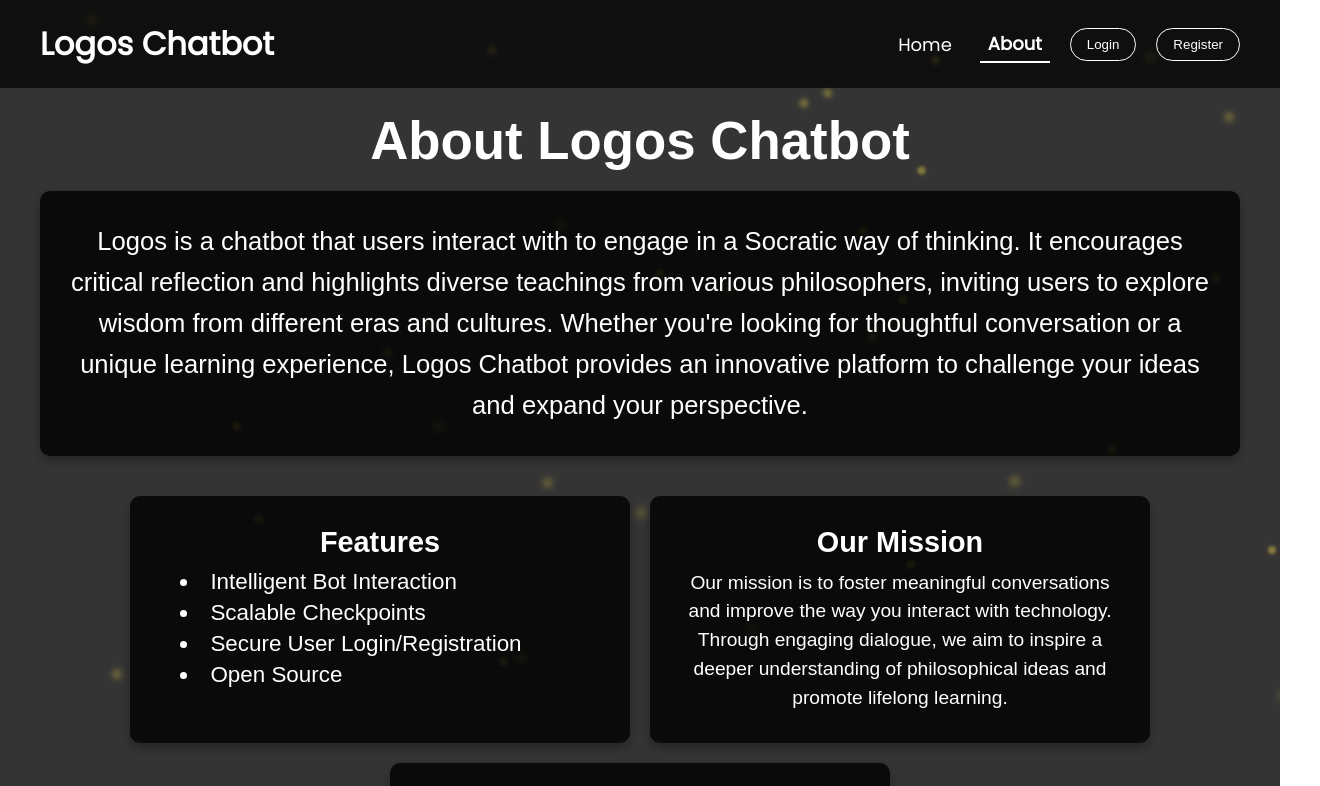
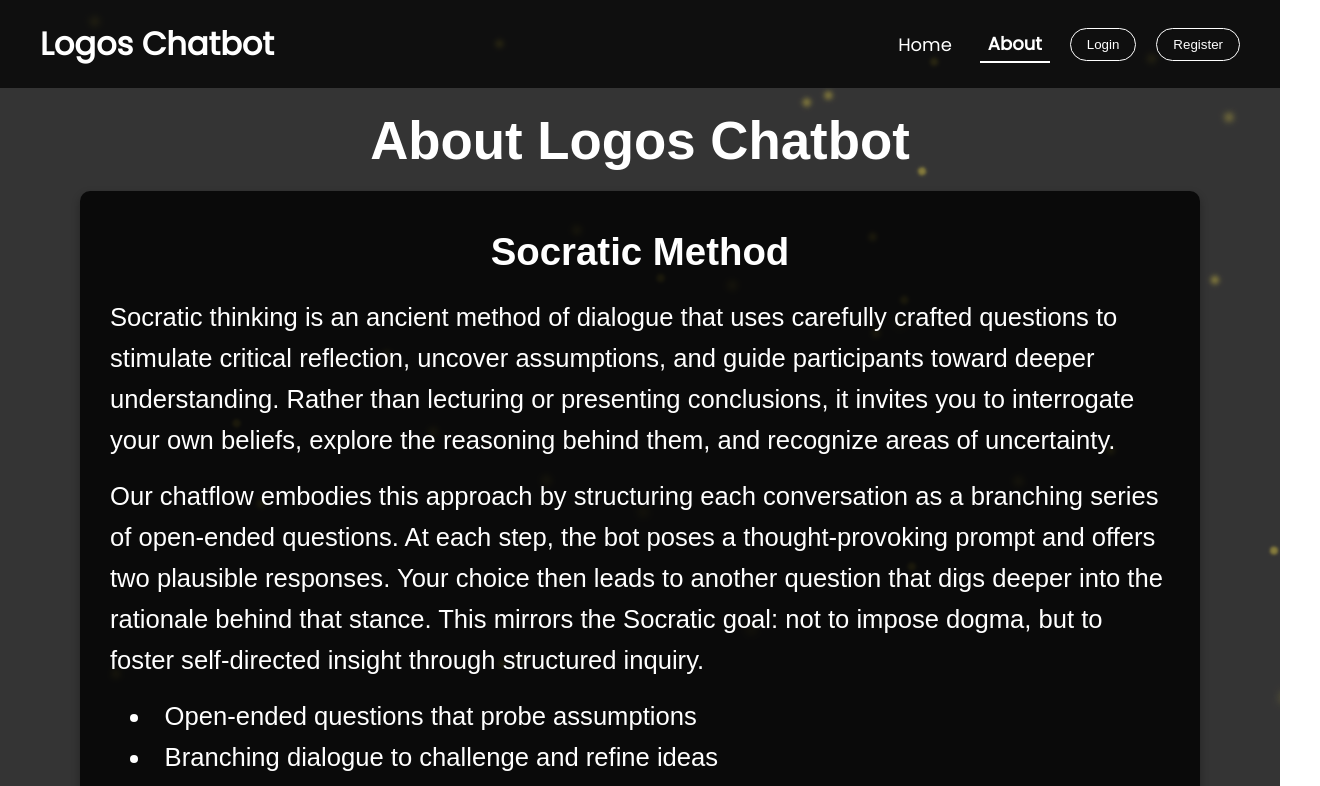
Before and after one commit to dracpak/5030-deep-exploration, a React (Create React App) app in the folder Frontend/: page /about in a window 1280 px wide. Shown: the top 786 px of the page, 1320 px wide, since content can reach past the window. Built offline with nearby package versions, Linux system fonts and the light colour scheme; no server answers.

Commit message:
Implement dialog navigation and IQ tracking in ChatBot; enhance AboutPage with Socratic intro and improve styling in ChatBot CSS.

```diff
--- a/Frontend/src/AboutPage/AboutPage.css
+++ b/Frontend/src/AboutPage/AboutPage.css
@@ -17,17 +17,33 @@
   margin-bottom: 20px;
 }
 
-.intro {
+/* Socratic Inquiry intro */
+.socratic-intro {
   font-size: 1.6rem;
   line-height: 1.6;
   background: rgba(0, 0, 0, 0.8);
   padding: 30px;
   border-radius: 10px;
-  width: 1200px;
+  max-width: 1200px;
+  margin: 0 auto 40px;
   box-shadow: 0 4px 8px rgba(0, 0, 0, 0.3);
-  transition: transform 0.3s ease;
-  margin: auto;
-  margin-bottom: 40px;
+  text-align: left;
+}
+
+.socratic-intro h3 {
+  font-size: 2.4rem;
+  margin-bottom: 15px;
+  text-align: center;
+}
+
+.socratic-intro p {
+  margin-bottom: 15px;
+}
+
+.socratic-intro ul {
+  list-style: disc inside;
+  margin-top: 10px;
+  padding-left: 20px;
 }
 
 .cards-container {
--- a/Frontend/src/AboutPage/AboutPage.jsx
+++ b/Frontend/src/AboutPage/AboutPage.jsx
@@ -5,41 +5,53 @@ const AboutPage = () => {
   return (
     <div className="about-page">
       <h2>About Logos Chatbot</h2>
-      <p className="intro">
-        Logos is a chatbot that users interact with to engage in a Socratic way of thinking.
-        It encourages critical reflection and highlights diverse teachings from various philosophers,
-        inviting users to explore wisdom from different eras and cultures. Whether you're looking for
-        thoughtful conversation or a unique learning experience, Logos Chatbot provides an innovative
-        platform to challenge your ideas and expand your perspective.
-      </p>
+
+      <section id="socratic-section" className="socratic-intro">
+        <h3>Socratic Method</h3>
+        <p>
+          Socratic thinking is an ancient method of dialogue that uses carefully crafted questions to stimulate critical
+          reflection, uncover assumptions, and guide participants toward deeper understanding. Rather than lecturing or
+          presenting conclusions, it invites you to interrogate your own beliefs, explore the reasoning behind them,
+          and recognize areas of uncertainty.
+        </p>
+        <p>
+          Our chatflow embodies this approach by structuring each conversation as a branching series of open-ended questions.
+          At each step, the bot poses a thought-provoking prompt and offers two plausible responses. Your choice then leads
+          to another question that digs deeper into the rationale behind that stance. This mirrors the Socratic goal: not to
+          impose dogma, but to foster self-directed insight through structured inquiry.
+        </p>
+        <ul>
+          <li>Open-ended questions that probe assumptions</li>
+          <li>Branching dialogue to challenge and refine ideas</li>
+          <li>Empowers you to discover insights rather than receive answers</li>
+        </ul>
+      </section>
+
       <div className="cards-container">
         <div className="card">
-          <h3>Features</h3>
+          <h3>Future Improvements</h3>
           <ul>
-            <li>Intelligent Bot Interaction</li>
-            <li>Scalable Checkpoints</li>
-            <li>Secure User Login/Registration</li>
-            <li>Open Source</li>
+            <li>Improved Chat Flow</li>
+            <li>Save Checkpoints</li>
+            <li>Achivement and Statistics</li>
           </ul>
         </div>
         <div className="card">
           <h3>Our Mission</h3>
           <p>
-          Our mission is to foster meaningful conversations and improve the way you interact with technology.
-          Through engaging dialogue, we aim to inspire a deeper understanding of philosophical ideas and promote lifelong learning.
+            Our mission is to foster meaningful conversations and improve the way you interact with technology. Through
+            engaging dialogue, we aim to inspire a deeper understanding of philosophical ideas and promote lifelong learning.
           </p>
         </div>
         <div className="card">
-          <h3>Contributers</h3>
-          <p>
+          <h3>Contributors</h3>
           <ul>
             <li>Michael Boemer</li>
             <li>Davyd Soroka</li>
             <li>Sam Kann</li>
           </ul>
-          </p>
         </div>
-        {/*add more cards as needed */}
+        {/* add more cards as needed */}
       </div>
     </div>
   );
--- a/Frontend/src/ChatBot/ChatBot.css
+++ b/Frontend/src/ChatBot/ChatBot.css
@@ -1,22 +1,39 @@
-/*ChatBot.css */
+/* ChatBot.css */
+
 .chatbot-container {
-    border: 1px solid #ccc;
+  position: fixed;
+  top: 10%;
+  bottom: 15%;
+  left: 15%;
+  right: 15%;
   padding: 20px;
-    border-radius: 10px;
-    background: rgba(0, 0, 0, 0.8);
-    margin: 20px auto;
-    max-width: 1000px;
+  border: 2px solid #ccc;
+  border-radius: 20px;
+  background: rgba(0, 0, 0, 0.9);
+  overflow-y: auto;
 }
 
 .bot-message {
-    font-size: 18px;
+  font-size: 65px;
   margin-bottom: 20px;
+  margin-top: 120px;
+  border: 2px solid #ccc;
+  border-radius: 20px;
+  padding: 40px;
+}
+
+.options {
+  display: flex;
+  flex-wrap: wrap;
+  justify-content: space-between;
+  gap: 10px;
+  margin-top: 120px;
 }
 
 .options button {
-    margin-right: 10px;
-    margin-bottom: 10px;
-    padding: 10px 15px;
+  flex: 0 0 48%;
+  padding: 15px 20px;
+  font-size: 45px;
   border: none;
   background: #007bff;
   color: white;
@@ -32,3 +49,26 @@
   opacity: 0.6;
   cursor: not-allowed;
 }
+
+.iq-bar-container {
+  margin-bottom: 1rem;
+}
+.iq-text {
+  font-weight: bold;
+  margin-bottom: 0.50rem;
+  text-align: center;
+  font-size: 40px;
+}
+.iq-bar {
+  width: 100%;
+  height: 30px;
+  background: #eee;
+  border-radius: 4px;
+  overflow: hidden;
+}
+.iq-fill {
+  height: 100%;
+  background: #4caf50;
+  width: 0;
+  transition: width 0.3s ease;
+}
--- a/Frontend/src/ChatBot/ChatBot.jsx
+++ b/Frontend/src/ChatBot/ChatBot.jsx
@@ -3,15 +3,27 @@ import React, { useState, useEffect, useCallback } from 'react';
 import './ChatBot.css';
 
 const ChatBot = () => {
+  const [dialogId, setDialogId] = useState('dialog1');
+  const [currentStepId, setCurrentStepId] = useState('start');
   const [chatStep, setChatStep] = useState(null);
-  const [currentStepId, setCurrentStepId] = useState("start");
   const [loading, setLoading] = useState(false);
+  const [iq, setIq] = useState(0);
   const API_URL = process.env.REACT_APP_API_URL || "http://localhost:5000";
 
-  // Fetches the chat step from the server
+
+  const dialogs = ['dialog1', 'dialog2', 'dialog3'];
+  const stepsPerDialog = 12;
+  const maxIQ = 200;
+  const normalWeight = dialogs.length * stepsPerDialog - 1;
+  const bonusWeight = dialogs.length * 2;
+  const perStepIQ = maxIQ / (normalWeight + bonusWeight);
+  const bonusIQ = perStepIQ * 2;
+
   const fetchChatStep = useCallback((stepId, choiceIndex) => {
     setLoading(true);
+
     const payload = {
+      dialog_id: dialogId,
       step_id: stepId,
       choice_index: choiceIndex ?? -1
     };
@@ -33,18 +45,50 @@ const ChatBot = () => {
         console.error(err);
         setLoading(false);
       });
-  }, [API_URL]);
+  }, [API_URL, dialogId]);
 
-  // Load initial chat step
+// Load initial chat step
   useEffect(() => {
-    fetchChatStep("start");
+    fetchChatStep('start');
   }, [fetchChatStep]);
 
   // Handle user clicking an option
   const handleOptionClick = (index) => {
-    const nextStep = chatStep.options[index].next;
-    fetchChatStep(currentStepId, index);
-    setCurrentStepId(nextStep);
+    // Determine next step
+    const nextStepId = chatStep.options[index].next;
+
+    if (
+      dialogId === 'dialog3' &&
+      currentStepId === 'end' &&
+      nextStepId === 'start'
+    ) {
+      // reset IQ and go back to dialog1 start
+      setIq(0);
+      setDialogId('dialog1');
+      setCurrentStepId('start');
+      fetchChatStep('start', null);
+      return;
+    }
+
+    setIq(prev => {
+      let updated = prev + perStepIQ;
+      if (currentStepId === 'final') {
+        updated += bonusIQ;
+      }
+      return Math.min(updated, maxIQ);
+    });
+
+    if (currentStepId === 'end') {
+      const idx = dialogs.indexOf(dialogId);
+      const nextDialog = dialogs[(idx + 1) % dialogs.length];
+      setDialogId(nextDialog);
+      setCurrentStepId('start');
+      fetchChatStep('start', null);
+    } else {
+      setCurrentStepId(nextStepId);
+      fetchChatStep(currentStepId, index);
+    }
+
   };
 
   if (loading && !chatStep) {
@@ -57,7 +101,20 @@ const ChatBot = () => {
 
   return (
     <div className="chatbot-container">
+      {/* IQ Progress Bar */}
+      <div className="iq-bar-container">
+        <div className="iq-text">IQ: {Math.round(iq)}</div>
+        <div className="iq-bar">
+          <div
+            className="iq-fill"
+            style={{ width: `${(iq / maxIQ) * 100}%` }}
+          />
+        </div>
+      </div>
+
       <div className="bot-message">{chatStep.bot}</div>
+
+      {/* Option Buttons */}
       <div className="options">
         {chatStep.options.map((option, idx) => (
           <button key={idx} onClick={() => handleOptionClick(idx)} disabled={loading}>
```
Also changed, not shown: 2 other files (tests, documents, lock files or other folders). Lines whose indentation alone changed are shown as unchanged.
